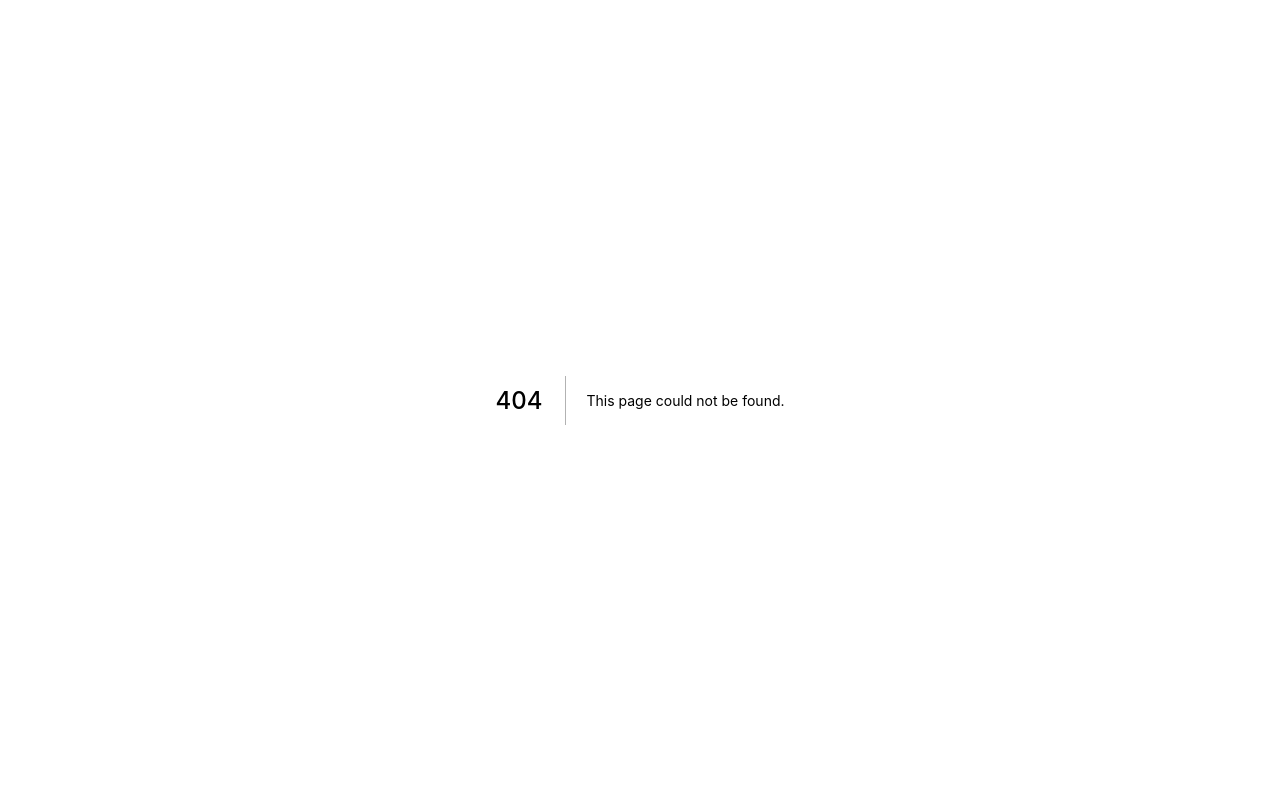
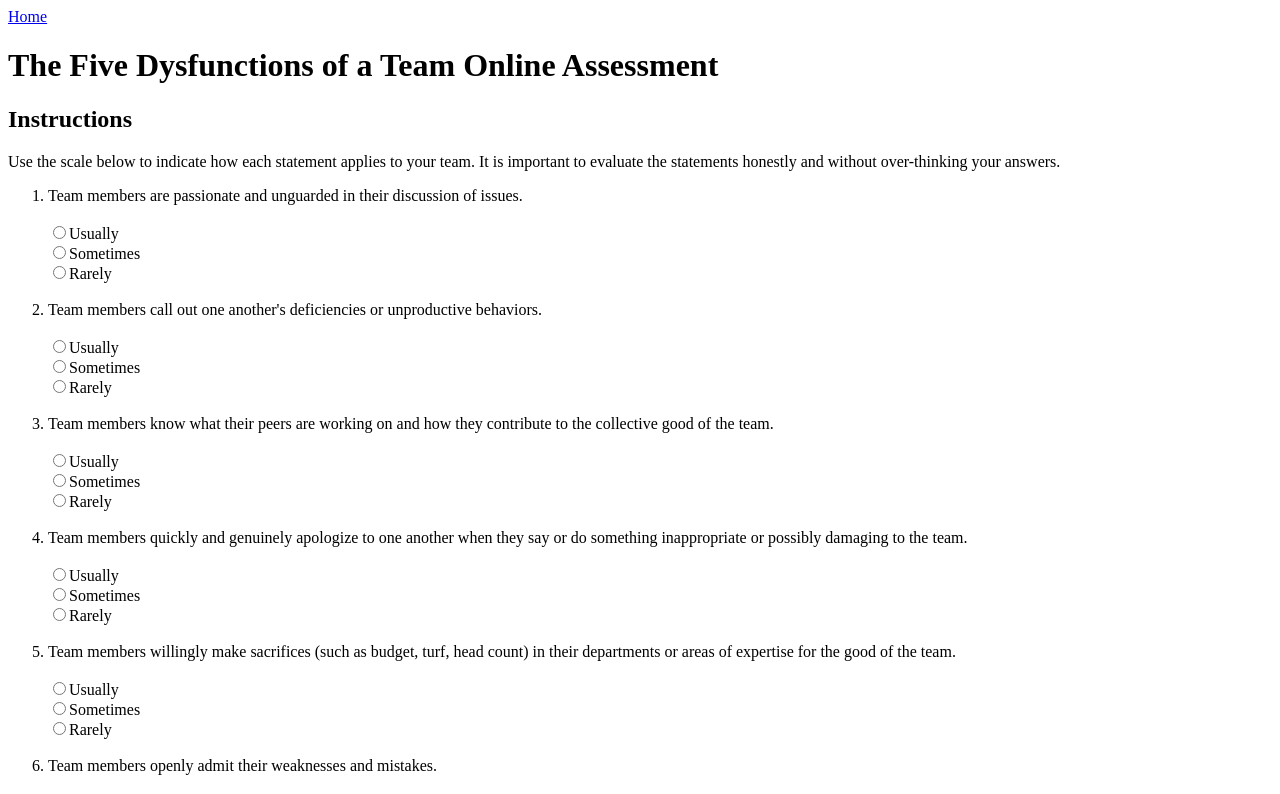
Before and after one commit to alonso-cadenas/team-dysfunctions-assessment, a Next.js app: page /assessment in a window 1280 px wide. Before the commit this address had no page. Shown: the top 794 px of the page. Built offline with nearby package versions, Linux system fonts and the light colour scheme; no server answers.

Commit message:
Create assessment page for enhanced user experience.

```diff
--- a/components/index.js
+++ b/components/index.js
@@ -1,2 +1,2 @@
-export * from './assessment';
 export * from './score-list';
+export * from './question-list';
--- a/components/assessment.js
+++ b/components/question-list.js
@@ -1,21 +1,7 @@
-import React, {useState} from 'react';
+import React from 'react';
 import {Frequency, questions} from '../constants';
-import {ScoreList} from './score-list';
 
-export function Assessment() {
-    const [answers, setAnswers] = useState(new Array(questions.length));
-    const [showScores, setShowScores] = useState(false);
-    const updateAnswer = (event) => {
-        const index = event.target.name.replace('answer', '');
-        const newAnswers = [...answers];
-        newAnswers[index] = +event.target.value;
-        setAnswers(newAnswers);
-    };
-    const submitAnswers = (event) => {
-        event.preventDefault();
-        setShowScores(true);
-    };
-
+export function QuestionList({submitAnswers, updateAnswer}) {
     return (
         <div>
             <h2>Instructions</h2>
@@ -65,7 +51,6 @@
                 </ol>
                 <input type="submit" value="Submit"/>
             </form>
-            {showScores && <ScoreList answers={answers}/>}
         </div>
     )
 }
--- a/components/score-list.js
+++ b/components/score-list.js
@@ -3,7 +3,7 @@
 export function ScoreList({answers}) {
     return (
         <div>
-            <h2>Scores</h2>
+            <h2>Rubric</h2>
             <p>
                 A score of 8 or 9 is a probable indication that dysfunction is not a problem for our team.
                 <br/>
@@ -14,6 +14,8 @@
                 Regardless of your scores, it is important to keep in mind that every team needs
                 constant work, because without it, even the best ones deviate toward dysfunction.
             </p>
+
+            <h2>My Scores</h2>
             <p>Dysfunction #1 - Absence of Trust: <b>{answers[3] + answers[5] + answers[11]}</b></p>
             <p>Dysfunction #2 - Fear of Conflict: <b>{answers[0] + answers[6] + answers[9]}</b></p>
             <p>Dysfunction #3 - Lack of Commitment: <b>{answers[2] + answers[7] + answers[12]}</b></p>
--- /dev/null
+++ b/pages/assessment.js
@@ -0,0 +1,33 @@
+import Link from 'next/link'
+import React, {useState} from 'react';
+import {questions} from '../constants';
+import {QuestionList, ScoreList} from '../components';
+
+export default function Assessment() {
+    const [answers, setAnswers] = useState(new Array(questions.length));
+    const [showScores, setShowScores] = useState(false);
+    const updateAnswer = (event) => {
+        const index = event.target.name.replace('answer', '');
+        const newAnswers = [...answers];
+        newAnswers[index] = +event.target.value;
+        setAnswers(newAnswers);
+    };
+    const submitAnswers = (event) => {
+        event.preventDefault();
+        setShowScores(true);
+    };
+
+    return (
+        <div>
+            <Link href="/" as={process.env.BACKEND_URL + '/'}>
+                <a>Home</a>
+            </Link>
+
+            <h1>The Five Dysfunctions of a Team Online Assessment</h1>
+
+            {!showScores && <QuestionList submitAnswers={submitAnswers} updateAnswer={updateAnswer}/>}
+
+            {showScores && <ScoreList answers={answers}/>}
+        </div>
+    )
+}
```
Also changed, not shown: pages/index.js (+12 -6 lines).
